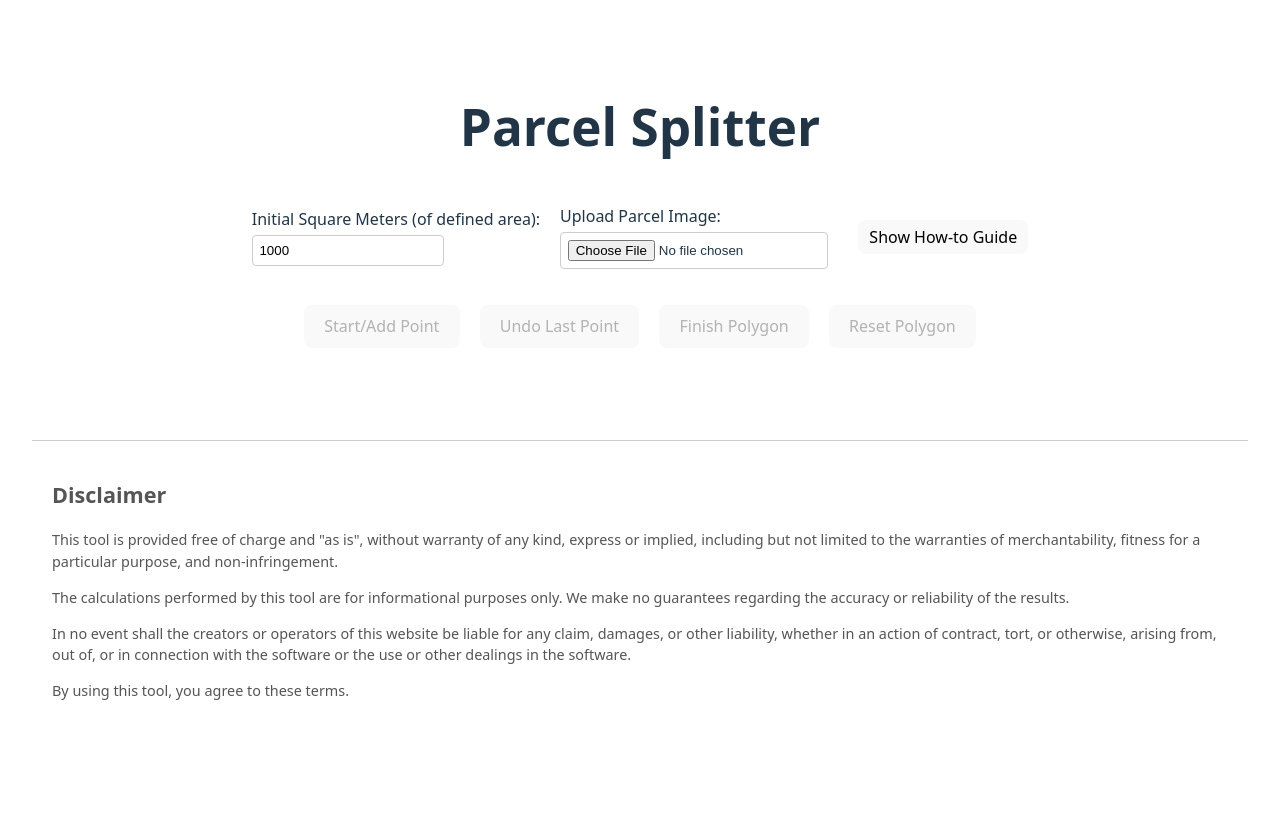
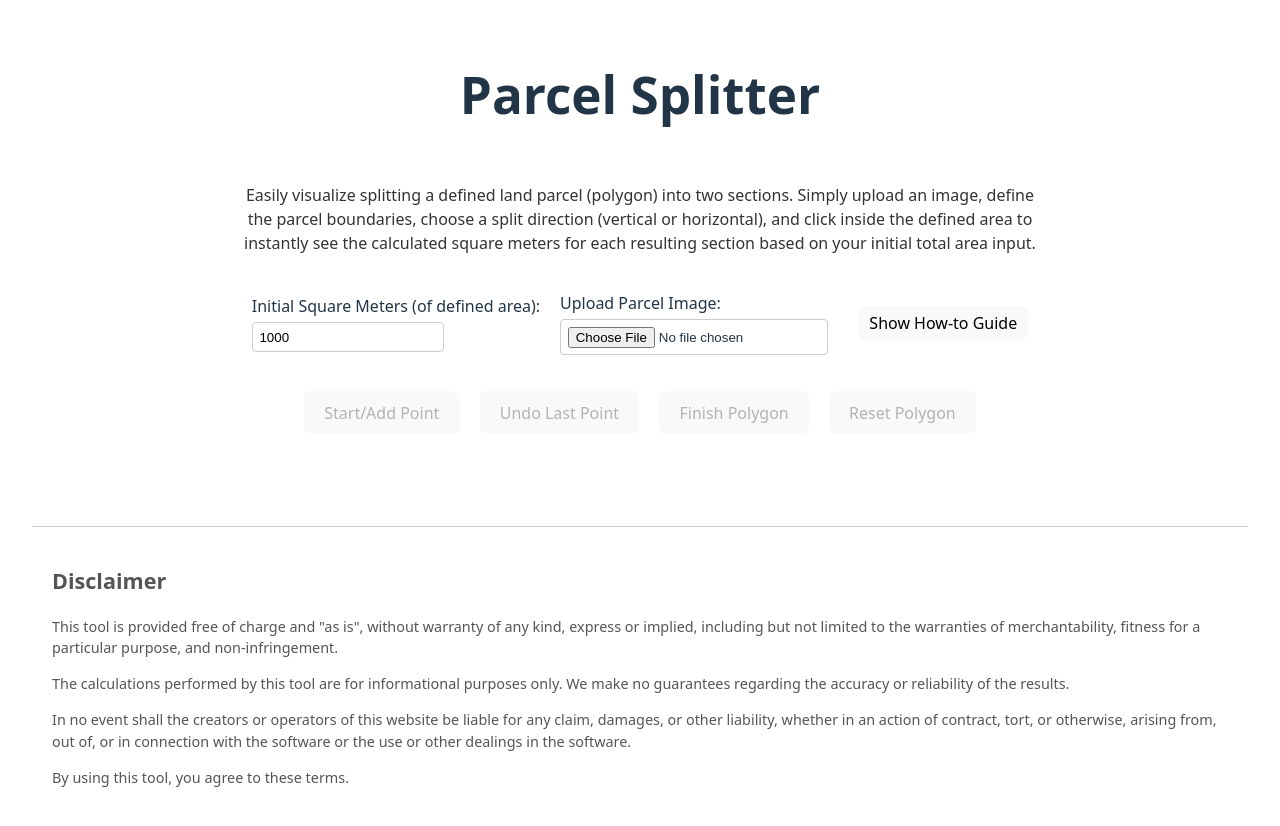
Before and after one commit to andrej-zirko/parcel-splitter, a React (Vite) app: page / in a window 1280 px wide. Shown: the top 826 px of the page. Before the commit the page ends 800 px from the top, so only its background shows below. Built offline with nearby package versions, Linux system fonts and the light colour scheme.

Commit message:
Add purpose

```diff
--- a/src/App.tsx
+++ b/src/App.tsx
@@ -402,6 +402,9 @@ function App() {
   return (
     <div className="App">
       <h1>Parcel Splitter</h1>
+      <p style={{ maxWidth: '800px', margin: '10px auto 20px auto', color: '#333' }}>
+        Easily visualize splitting a defined land parcel (polygon) into two sections. Simply upload an image, define the parcel boundaries, choose a split direction (vertical or horizontal), and click inside the defined area to instantly see the calculated square meters for each resulting section based on your initial total area input.
+      </p>
       <div className="controls">
         <label>
           Initial Square Meters (of defined area):
```
